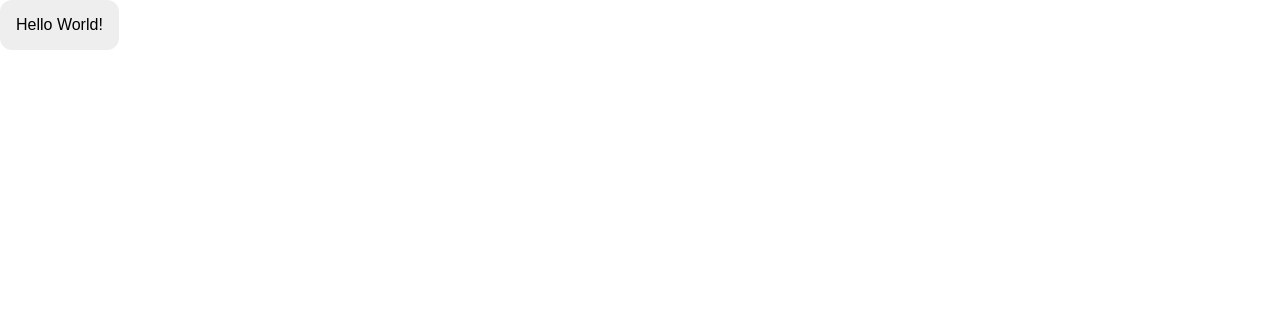
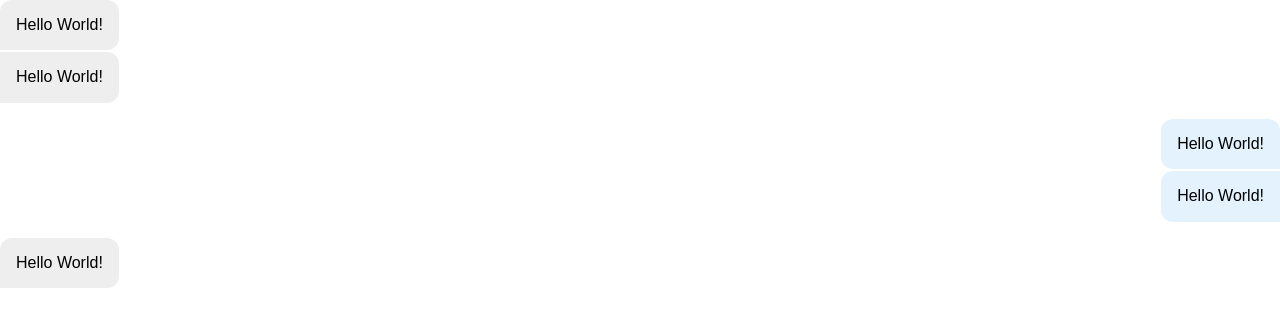
Before and after one commit to jostw/jos.tw, a React (Create React App) app: page / in a window 1280 px wide. Shown: the top 326 px of the page. Built offline with nearby package versions, Linux system fonts and the light colour scheme.

Commit message:
Update MessageList style with multiple Message components

```diff
--- a/src/components/MessageList.css
+++ b/src/components/MessageList.css
@@ -6,3 +6,35 @@
 .message-list li {
   list-style: none;
 }
+
+.message-right {
+  text-align: right;
+}
+
+.message-left + .message-left,
+.message-right + .message-right {
+  margin-top: .125em;
+}
+
+.message-left + .message-right,
+.message-right + .message-left {
+  margin-top: 1em;
+}
+
+.message-left .message {
+  border-bottom-left-radius: 0;
+}
+
+.message-right .message {
+  border-bottom-right-radius: 0;
+
+  background-color: #E3F2FD;
+}
+
+.message-left + .message-left .message {
+  border-top-left-radius: 0;
+}
+
+.message-right + .message-right .message {
+  border-top-right-radius: 0;
+}
--- a/src/components/MessageList.js
+++ b/src/components/MessageList.js
@@ -6,7 +6,19 @@ class MessageList extends Component {
   render() {
     return (
       <ul className="message-list">
-        <li>
+        <li className="message-left">
+          <Message>{ 'Hello World!' }</Message>
+        </li>
+        <li className="message-left">
+          <Message>{ 'Hello World!' }</Message>
+        </li>
+        <li className="message-right">
+          <Message>{ 'Hello World!' }</Message>
+        </li>
+        <li className="message-right">
+          <Message>{ 'Hello World!' }</Message>
+        </li>
+        <li className="message-left">
           <Message>{ 'Hello World!' }</Message>
         </li>
       </ul>
```
